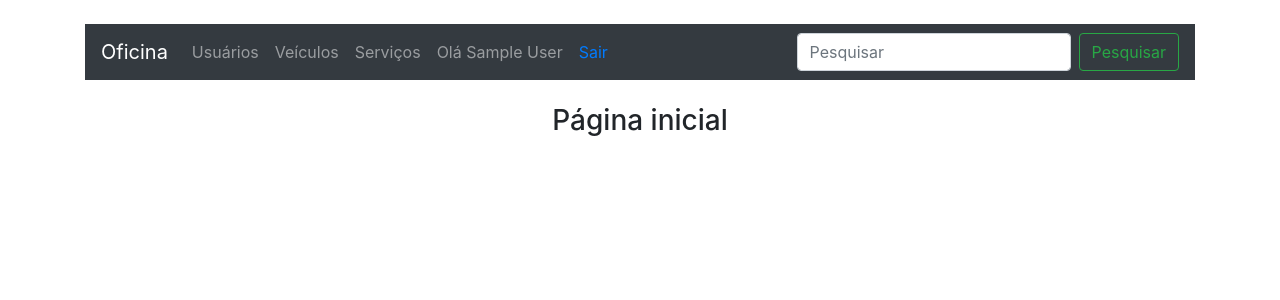
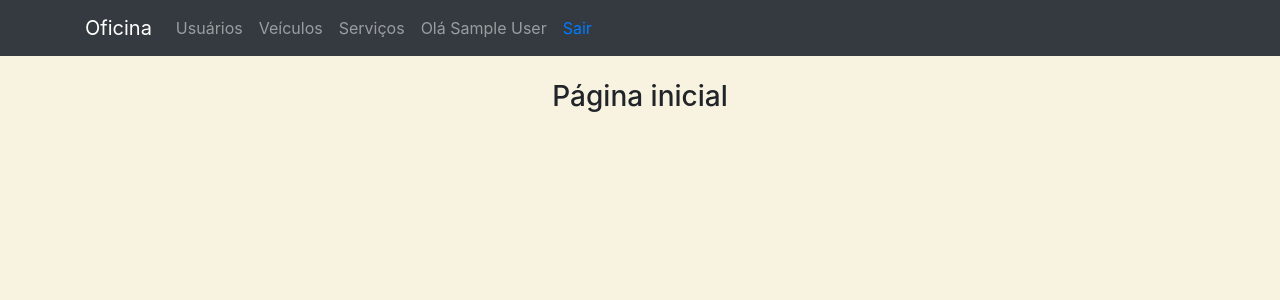
Before and after one commit to nath4nS/CRUD_PHP, a PHP site: page /Nathan/home/home.php in a window 1280 px wide. Shown: the top 300 px of the page. Run offline with PHP 8.4, Linux system fonts and the light colour scheme; the visitor is signed in with stand-in values (Sample User, id 1); some libraries are stand-ins or nearby versions.

Commit message:
Correções e design

```diff
--- /dev/null
+++ b/css/estilo.css
@@ -0,0 +1,3 @@
+body {
+	background-color: #dec16933;
+}
--- a/layout/footer.php
+++ b/layout/footer.php
@@ -1,5 +1,4 @@
-	</div>
-
+</div>
 <script type="text/javascript" src="<?php echo $path ?>js/jquery-3.4.1.min.js"></script>
 <script type="text/javascript" src="<?php echo $path ?>js/bootstrap.min.js"></script>
 <script type="text/javascript">
--- a/layout/header.php
+++ b/layout/header.php
@@ -7,9 +7,8 @@ $path = "http://localhost/Nathan/oficina/";
 <head>
 	<meta charset="utf-8">
 	<title>Oficina</title>
-	<link rel="stylesheet" type="text/css" href="<?php echo $path ?>css/bootstrap.min.css">
-	<link rel="stylesheet" type="text/css"  href="<?php echo $path ?>css/estilo.css" />
+	<link rel="stylesheet" type="text/css" href="<?php echo $path ?>/css/bootstrap.min.css">
+	<link rel="stylesheet" type="text/css"  href="<?php echo $path ?>/css/estilo.css" />
 	<link rel="stylesheet" type="text/css" href="https://kit-pro.fontawesome.com/releases/v5.12.1/css/pro.min.css">
 </head>
 <body>
-	<div class="container">
--- a/layout/menu.php
+++ b/layout/menu.php
@@ -1,6 +1,10 @@
-<br>
+
 <nav class="navbar navbar-expand-lg navbar navbar-dark bg-dark">
-  <a class="navbar-brand" href="<?php echo $path ?>home/home.php">Oficina</a>
+
+  <div class="container">
+    <a class="navbar-brand" href="<?php echo $path ?>home/home.php">
+      Oficina
+    </a>
     <button class="navbar-toggler" type="button" data-toggle="collapse" data-target="#textoNavbar" aria-controls="textoNavbar" aria-expanded="false" aria-label="Alterna navegação">
       <span class="navbar-toggler-icon"></span>
     </button>
@@ -21,14 +25,12 @@
         <li class="nav-link"><a href="<?php echo $path ?>login/logout.php">Sair</a>
         </li>
       </ul>
-    <form class="form-inline">
-      <input class="form-control mr-sm-2" type="search" placeholder="Pesquisar" aria-label="Pesquisar">
-      <button class="btn btn-outline-success my-2 my-sm-0" type="submit">Pesquisar</button>
-    </form>
     </div>
   </nav>
   <br>
+ </div>
 
+<div class="container">
   <?php if(isset($_GET['mensagem'])){ ?>
   	<div class="alert alert-<?php echo $_GET['alert']; ?> alert-dismissible fade show">
   		<?php echo $_GET['mensagem'] ?>
@@ -36,5 +38,4 @@
   		<button type="button" class="close" data-dismiss="alert" aria-label="Close">
       <span aria-hidden="true">&times;</span>
     </button>
-	</div>
 <?php } ?>
--- a/usuarios/cadastra_usuario.php
+++ b/usuarios/cadastra_usuario.php
@@ -24,7 +24,6 @@ if($id == '') {
 			."WHERE id = $id";
 }
 
-
 if(mysqli_query($conexao, $sql)) {
 	$mensagem = "Salvo com sucesso!";
 	$alert = "success";
```
Lines whose indentation alone changed are shown as unchanged.
